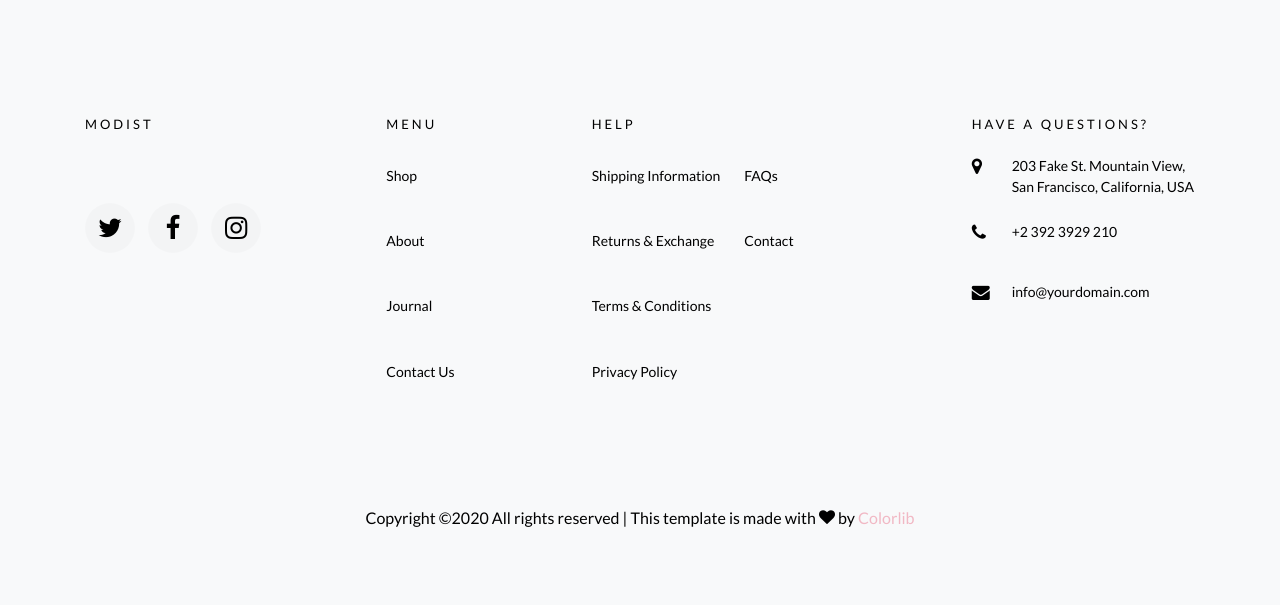
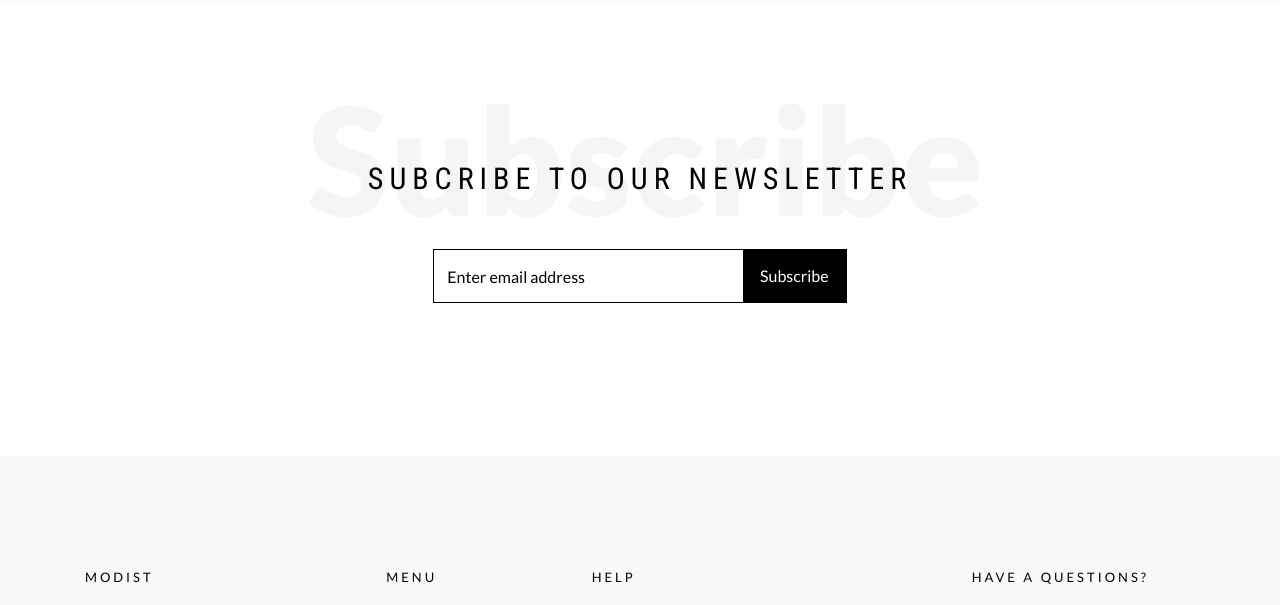
Before and after one commit to QuentinGrd/Waku, a plain HTML site: page index.html in a window 1280 px wide. Shown: the part 4863-5468 px from the top of the page. Drawn offline with Linux system fonts and the light colour scheme; some packages are replaced by stand-ins of ours; no server answers; files whose address does not match are found by name.

Commit message:
Ajout souscription Newsletter

```diff
--- a/index.html
+++ b/index.html
@@ -421,6 +421,32 @@
     </section>
 
 <!-- Fin Témoignages (Sarah) -->
+
+<!-- Ajout souscription Newsletter (Laura) -->
+		<section class="ftco-section-parallax">
+      <div class="parallax-img d-flex align-items-center">
+        <div class="container">
+          <div class="row d-flex justify-content-center py-5">
+            <div class="col-md-7 text-center heading-section ftco-animate">
+            	<h1 class="big">Subscribe</h1>
+              <h2>Subcribe to our Newsletter</h2>
+              <div class="row d-flex justify-content-center mt-5">
+                <div class="col-md-8">
+                  <form action="#" class="subscribe-form">
+                    <div class="form-group d-flex">
+                      <input type="text" class="form-control" placeholder="Enter email address">
+                      <input type="submit" value="Subscribe" class="submit px-3">
+                    </div>
+                  </form>
+                </div>
+              </div>
+            </div>
+          </div>
+        </div>
+      </div>
+    </section>
+<!-- Fin Ajout souscription Newsletter (Laura) -->
+
 <!-- Footer (Romain) -->
 
 <footer class="ftco-footer bg-light ftco-section">
```
